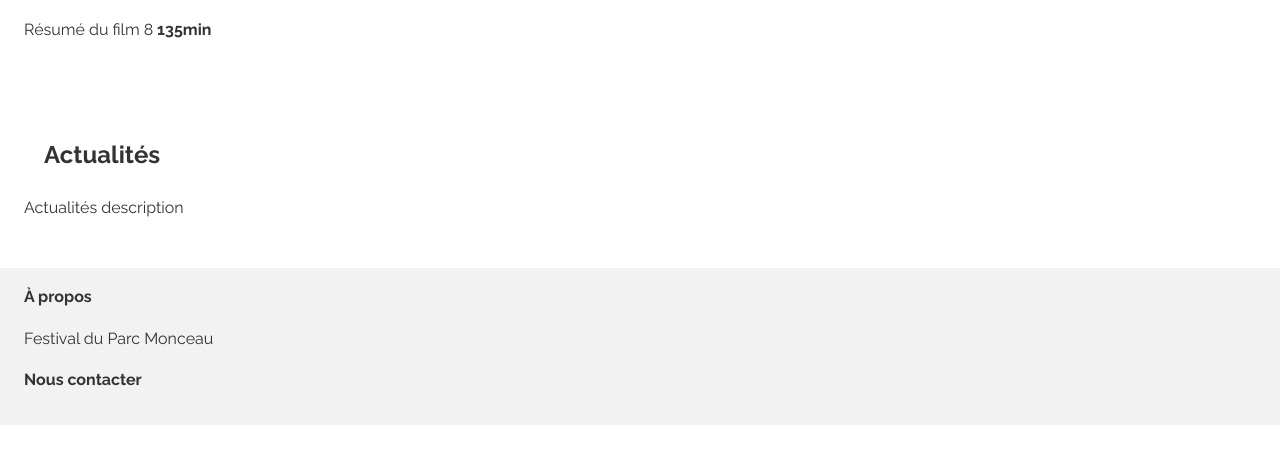
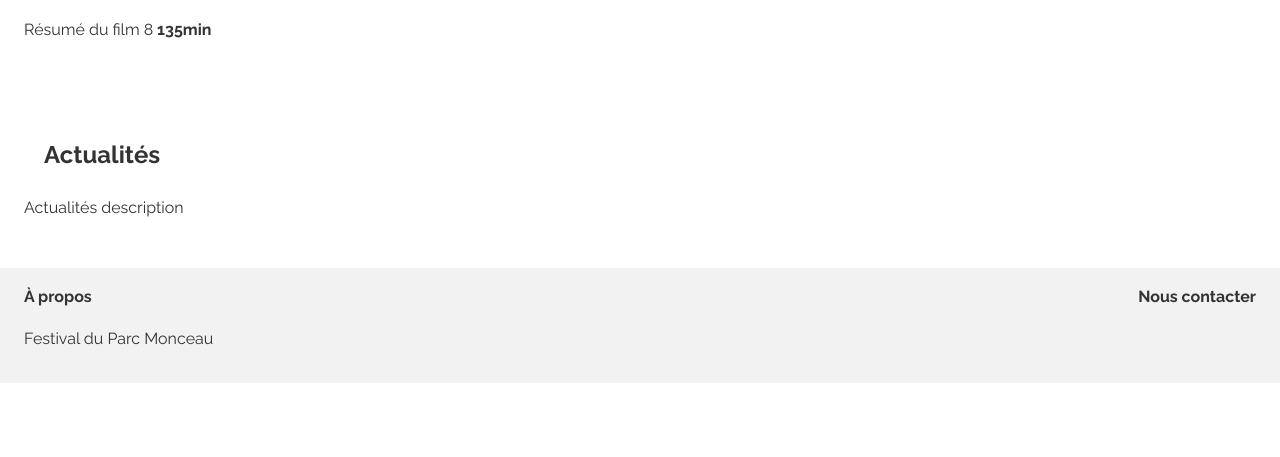
Before and after one commit to pegasus888/honorine_marie_2_code_010622, a plain HTML site: page index.html in a window 1280 px wide. Shown: the part 1317-1774 px from the top of the page. After the commit the page ends 1732 px from the top, so only its background shows below. Drawn offline with Linux system fonts and the light colour scheme.

Commit message:
header + footer flexbox

```diff
--- a/css/media.css
+++ b/css/media.css
@@ -55,3 +55,11 @@
     margin-left: 20px;
     }
     }
+
+@media (min-width: 900px) {
+    /* Footer */
+    footer {
+    display: flex;
+    justify-content: space-between;
+    }
+    }
```
